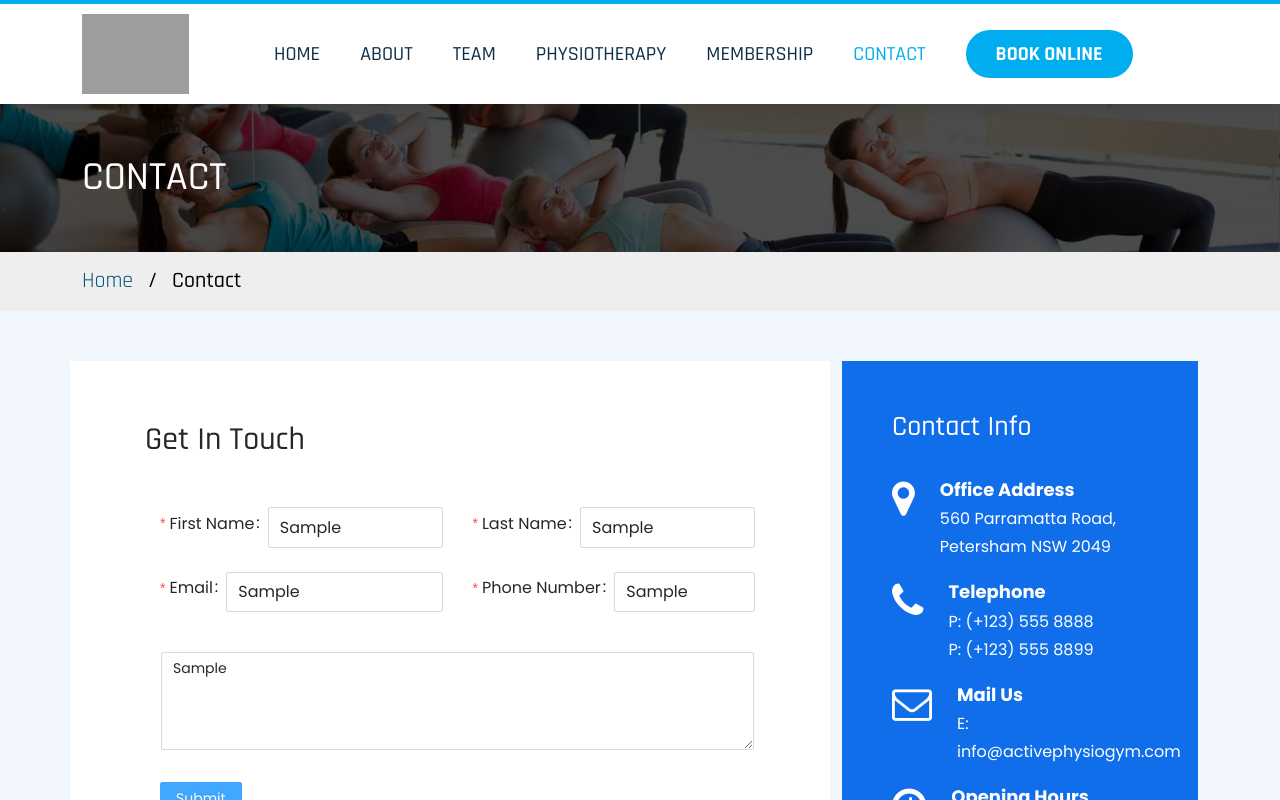
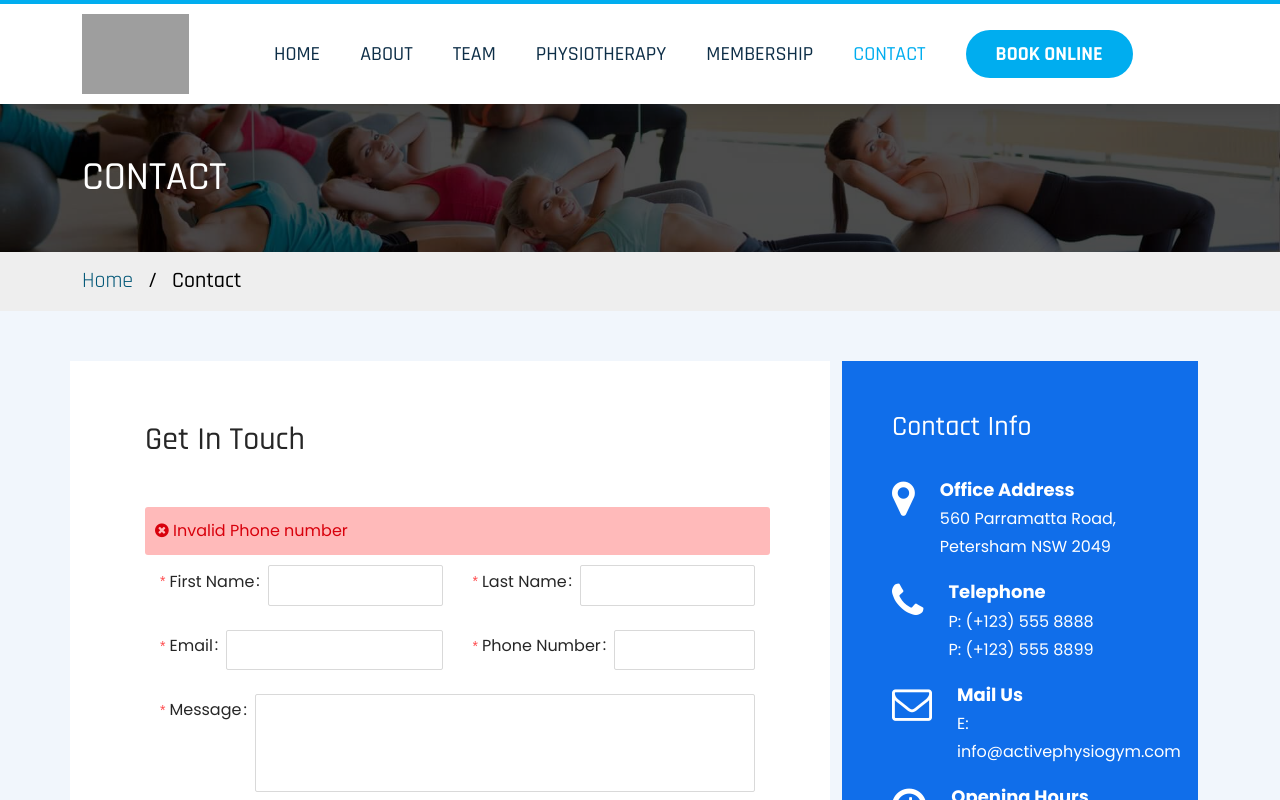
Before and after one commit to bindu1272/active-physio-gym, a React (Create React App) app: page /Contact in a window 1280 px wide. Both pictures are taken after typing "Sample", "Sample", "Sample", "Sample", "Sample" into the empty fields and a click on the button "Submit". Shown: the top 800 px of the page. Built offline with nearby package versions, Linux system fonts and the light colour scheme; no server answers; grey boxes are pictures that could not be loaded.

Commit message:
contact us page api integration

```diff
--- a/package.json
+++ b/package.json
@@ -7,6 +7,7 @@
     "@testing-library/react": "^11.2.7",
     "@testing-library/user-event": "^12.8.3",
     "antd": "^4.16.0",
+    "axios": "^0.21.1",
     "bootstrap": "^5.0.1",
     "font-awesome": "^4.7.0",
     "jquery": "^3.6.0",
@@ -16,9 +17,12 @@
     "react": "^17.0.2",
     "react-awesome-slider": "^4.1.0",
     "react-dom": "^17.0.2",
+    "react-ga": "^3.3.0",
+    "react-helmet": "^6.1.0",
     "react-router-dom": "^5.2.0",
     "react-scripts": "4.0.3",
     "react-sticky-nav": "^4.0.6",
+    "validator": "^13.6.0",
     "web-vitals": "^1.1.2"
   },
   "scripts": {
--- a/src/css/Main.scss
+++ b/src/css/Main.scss
@@ -401,6 +401,31 @@ h6 {
     color: #fff !important;
   }
 }
+
+.info-msg,
+.success-msg,
+.warning-msg,
+.error-msg {
+  margin: 10px 0;
+  padding: 10px;
+  border-radius: 3px 3px 3px 3px;
+  width: 100%;
+}
+.success-msg {
+  color: #270;
+  background-color: #DFF2BF;
+}
+.error-msg {
+  color: #D8000C;
+  background-color: #FFBABA;
+}
+
+.success{
+  display: flex;
+  box-shadow: red;
+  text:'white'
+}
+
 .contact_page_section {
   background-color: #f1f6fc;
   padding: 50px 0;
--- a/src/pages/Contact.js
+++ b/src/pages/Contact.js
@@ -1,13 +1,79 @@
-import React from "react";
+import React, {useEffect, useState} from "react";
 import Header from "../components/Header";
-import { Link } from "react-router-dom";
-import { Form, Input, Button, Checkbox } from 'antd';
+import {Link} from "react-router-dom";
+import {Form, Input, Button, Checkbox} from 'antd';
+import {trackPageViewInGoogle} from "../setup/GoogleSetUp";
+import validator from 'validator';
+import {coreApi} from "../setup/configureAxios";
+
+const initialValues = {
+    'First Name': '',
+    'Last Name': '',
+    'Email': '',
+    'Phone Number': '',
+    'Message': '',
+    'type': 'mandm'
+}
 
 function Index() {
-  const { TextArea } = Input;
+    const {TextArea} = Input;
+    const [form] = Form.useForm();
+    useEffect(() => {
+        window.scrollTo(0, 0);
+        trackPageViewInGoogle();
+    }, []);
+    const [loading, setLoading] = useState(false);
+    const [error, setError] = useState('');
+    const [success, setSuccess] = useState('');
+
+    const handleSubmit = (values) => {
+        console.log(values);
+        setSuccess('');
+        let flag = false, specific = false;
+        Object.keys(values).map((key) => {
+            if (!values[key] || !values[key].trim()) {
+                flag = true;
+            } else if (key == 'Email') {
+                if (!validator.isEmail(values[key])) {
+                    specific = true;
+                    flag = true;
+                    setError('Invalid Email');
+                }
+
+            } else if (key == 'Phone Number') {
+                if (!validator.isMobilePhone(values[key]) || values[key].length < 10) {
+                    specific = true;
+                    flag = true;
+                    setError('Invalid Phone number');
+                }
+
+            }
+
+        });
+        flag = true;
+        form.resetFields();
+        if (!flag) {
+            setLoading(true);
+            values['type'] = 'five';
+            coreApi.post('/email/send', values).then((response) => {
+                console.log('response is', response)
+                setLoading(false);
+                setSuccess('Your request has been received, we will contact you soon');
+                setError('')
+            }).catch((err) => {
+                console.log('got error---', err)
+                setLoading(false);
+                setError(err.message)
+                setSuccess('');
+            })
+        } else if (!specific) {
+            setError('All fields are mandatory');
+        }
+
+    }
     return (
         <>
-      <Header />
+            <Header/>
             <section className="inner-banner">
                 <div className="container">
                     <div className="row">
@@ -41,40 +107,48 @@ function Index() {
                             <div class="sec-title mb-45">
                                 <h2 class="title mb-5">Get In Touch</h2>
                             </div>
-                                <div id="form-messages"></div>
+                            <div id="form-messages">
+                                {error && <div className="col-md-12 error-msg">
+                                    <i className="fa fa-times-circle"></i> {error}
+                                </div>}
+                                {success && <div className="col-md-12 success-msg">
+                                    <i className="fa fa-check"></i> {success}
+                                </div>}
+                            </div>
                             <Form
                                 // {...layout}
                                 name="basic"
                                 vertical
-      initialValues={{ remember: true }}
-      // onFinish={onFinish}
+                                form={form}
+                                initialValues={{remember: true}}
+                                onFinish={handleSubmit}
                                 // onFinishFailed={onFinishFailed}
                             >
 
 
-     <div className="d-flex" style={{flexWrap:"wrap"}}>
+                                <div className="d-flex" style={{flexWrap: "wrap"}}>
                                     <Form.Item
                                         label="First Name"
-        name="username"
+                                        name="First Name"
                                         className="col-sm-6 pr-2"
-        rules={[{ required: true, message: 'Please input your username!' }]}
+                                        rules={[{required: true, message: 'Please input your First Name!'}]}
                                     >
                                         <Input size={"large"}/>
                                     </Form.Item>
                                     <Form.Item
                                         className="col-sm-6"
                                         label="Last Name"
-        name="username"
-        rules={[{ required: true, message: 'Please input your username!' }]}
+                                        name="Last Name"
+                                        rules={[{required: true, message: 'Please input your Last Name!'}]}
                                     >
-        <Input size={"large"} />
+                                        <Input size={"large"}/>
                                     </Form.Item>
 
                                     <Form.Item
                                         className="col-sm-6"
                                         label="Email"
-        name="username"
-        rules={[{ required: true, message: 'Please input your username!' }]}
+                                        name="Email"
+                                        rules={[{required: true, message: 'Please input your Email!'}]}
                                     >
                                         <Input size={"large"}/>
                                     </Form.Item>
@@ -82,16 +156,18 @@ function Index() {
                                     <Form.Item
                                         className="col-sm-6"
                                         label="Phone Number"
-        name="username"
-        rules={[{ required: true, message: 'Please input your username!' }]}
+                                        name="Phone Number"
+                                        rules={[{required: true, message: 'Please input your Phone Number!'}]}
                                     >
                                         <Input size={"large"}/>
                                     </Form.Item>
+                                    <Form.Item name={'Message'} label="Message"  className="col-sm-12"
+                                               rules={[{required: true, message: 'Please input your message!'}]}>
+                                        <Input.TextArea autoSize={{ minRows: 4 }}
+                                                        />
+                                    </Form.Item>
                                 </div>
-      <div className="p-3 mb-3">
-      <TextArea rows={4} />
-      </div>
-      <Form.Item >
+                                <Form.Item>
                                     <Button type="primary" htmlType="submit">
                                         Submit
                                     </Button>
--- /dev/null
+++ b/src/setup/GoogleSetUp.js
@@ -0,0 +1,30 @@
+import Helmet from "react-helmet/es/Helmet";
+import React from "react";
+import ReactGA from 'react-ga';
+
+function GoogleSetup({path}) {
+    return (
+        <Helmet>
+            <title>{path ? path : 'Home'} | MURARI AND MOKSHGNA LOGISTICS PVT LTD</title>
+            {/*<meta name="viewport" content="initial-scale=1.0, width=device-width"/>*/}
+        </Helmet>
+    )
+}
+
+export const trackPageViewInGoogle = additionalText => {
+    ReactGA.pageview(
+        window.location.pathname +
+        (additionalText ? additionalText : '') +
+        window.location.search
+    );
+};
+
+export const trackEventInGoogle = (category, action, label) => {
+    ReactGA.event({
+        category,
+        action,
+        label
+    });
+};
+
+export default GoogleSetup;
--- /dev/null
+++ b/src/setup/configureAxios.js
@@ -0,0 +1,40 @@
+import axios from 'axios';
+import handleError from './handleError';
+
+//const env = process.env.NODE_ENV;
+
+const configureAxios = baseURL => {
+  const axiosConfig = {
+    baseURL,
+    timeout: 900000,
+    cache: false
+  };
+
+  const axiosInstance = axios.create(axiosConfig);
+
+  /**
+   * log outs the request object
+   */
+  axiosInstance.interceptors.request.use(request => {
+    return request;
+  });
+
+  /**
+   * intercepts the response for axios
+   * and handle error
+   */
+  axiosInstance.interceptors.response.use(
+      response => {
+        return response;
+      },
+      async e => {
+        const error = await handleError(e);
+
+        return Promise.reject(error);
+      }
+  );
+
+  return axiosInstance;
+};
+
+export const coreApi = configureAxios(process.env.REACT_APP_CORE_API_URL);
--- /dev/null
+++ b/src/setup/handleError.js
@@ -0,0 +1,36 @@
+import _ from "lodash"
+
+/**
+ * 1. if there is no status --> Network Error
+ * 2. stuats == 401 -> Token Expired
+ *
+ * @param  {[type]} error [description]
+ * @return {[type]}       [description]
+ */
+export default error => {
+  let errors
+
+  switch (true) {
+    case _.has(error, "response.status") === false:
+      errors = {
+        message: "Network Error. Please check your internet.",
+      }
+
+      break
+
+    case _.get(error, "response.status") === 401:
+      errors = {
+        message: "Session Expired",
+        code: 401,
+      }
+
+      break
+
+    default:
+      errors = _.get(error, "response.data.errors", {
+        message: "Something went wrong",
+      })
+  }
+
+  return errors
+}
```
Also changed, not shown: src/setup/Root.js (added, +9 -0 lines), src/setup/helpers.js (added, +80 -0 lines). Lines whose indentation alone changed are shown as unchanged.
